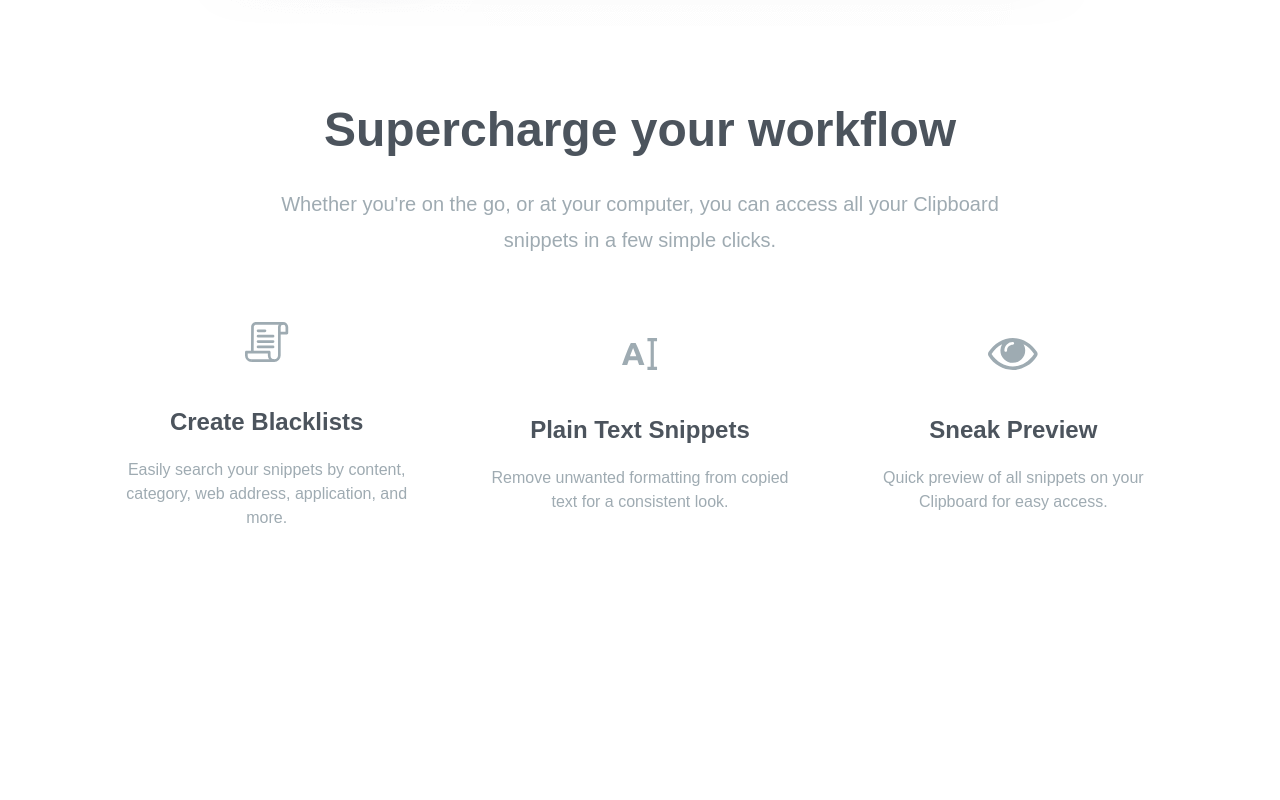
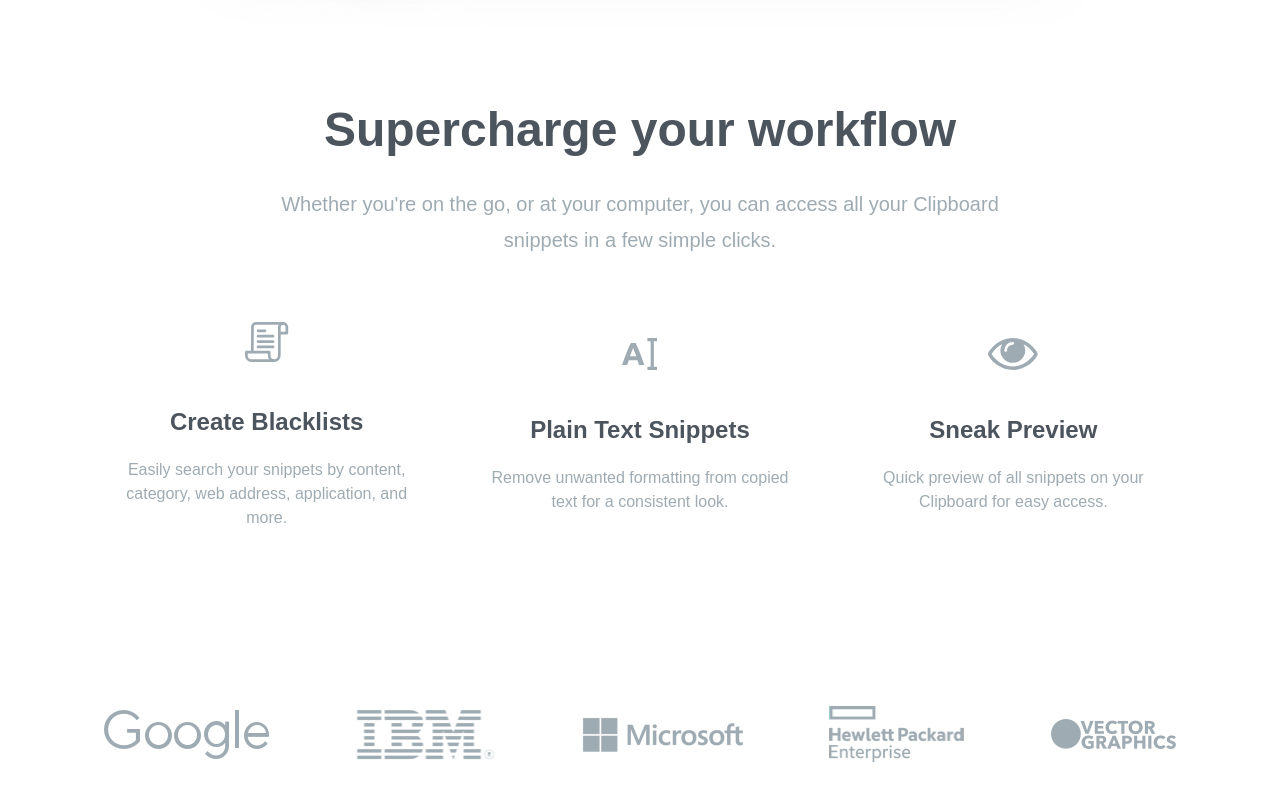
Before and after one commit to renishb10/clipboard-tailwind, a website: page index.html in a window 1280 px wide. Shown: the part 2570-3370 px from the top of the page. Before the commit the page ends 3180 px from the top, so only its background shows below. Drawn offline with Linux system fonts and the light colour scheme; a web font is replaced by a local one.

Commit message:
reference section

```diff
--- a/index.html
+++ b/index.html
@@ -117,5 +117,16 @@
       </div>
     </div>
   </section>
+
+  <!-- References Section -->
+  <section id="references">
+    <div class="flex flex-col items-center justify-between max-w-6xl px-10 mx-auto space-y-16 my-44 md:flex-row md:space-y-0">
+      <img src="images/logo-google.png" alt="google">
+      <img src="images/logo-ibm.png" alt="ibm">
+      <img src="images/logo-microsoft.png" alt="microsoft">
+      <img src="images/logo-hp.png" alt="hp">
+      <img src="images/logo-vector-graphics.png" alt="vector graphics">
+    </div>
+  </section>
 </body>
 </html>
```
Also changed, not shown: css/style.css.
